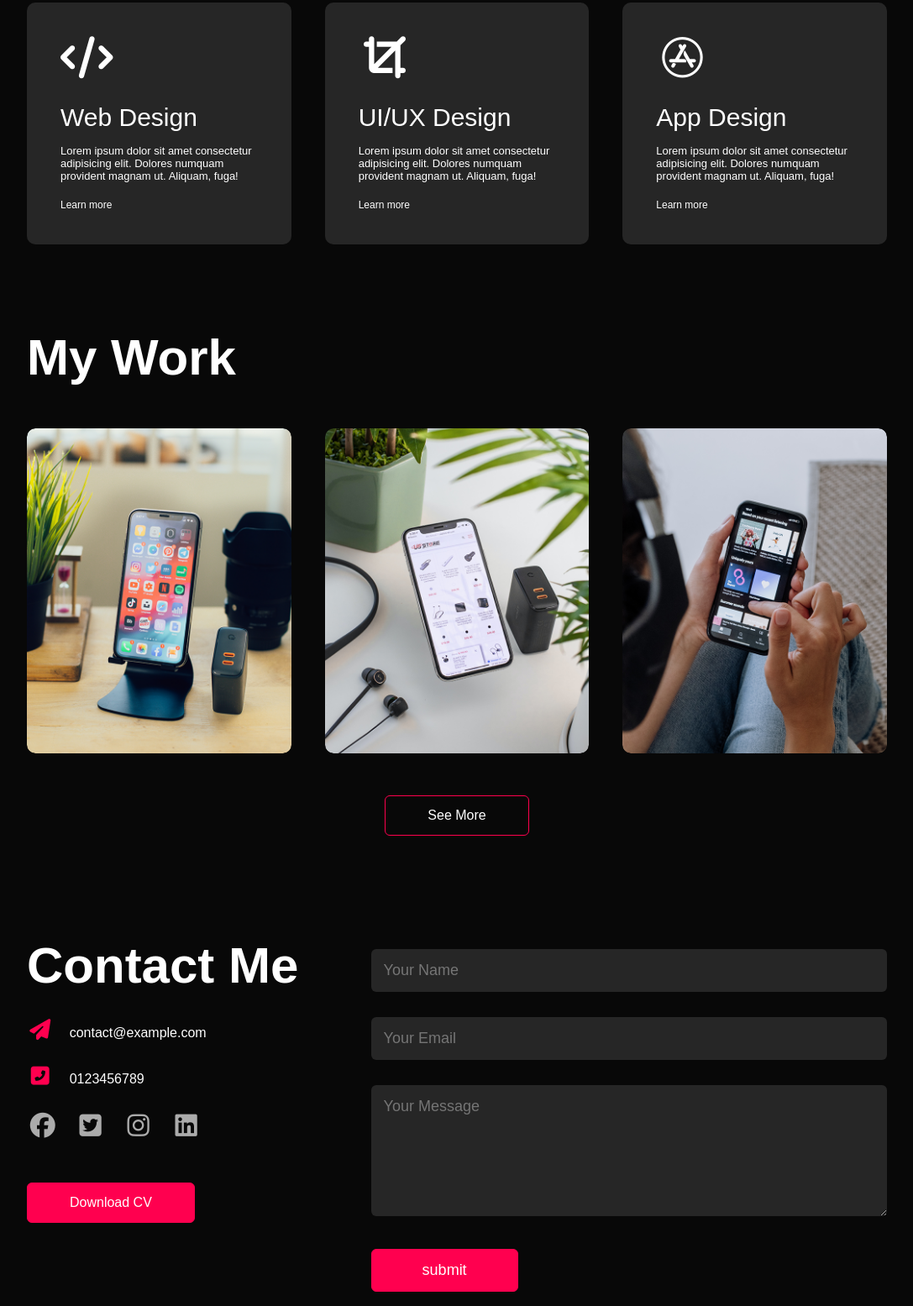
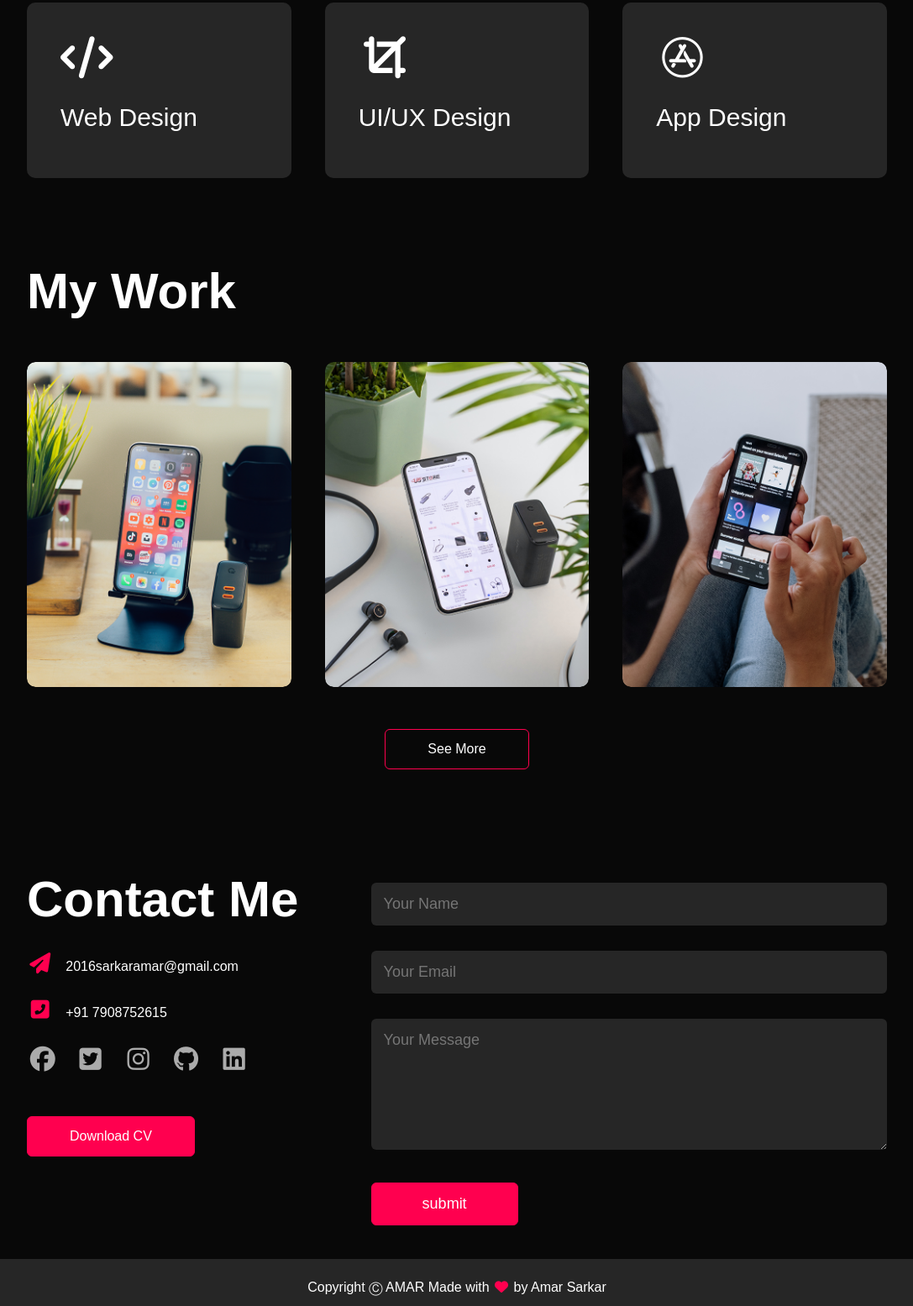
Before and after one commit to amarsarkar007/amarsarkar007.github.io, a plain HTML site: page index.html in a window 1280 px wide. Shown: the part 1508-3063 px from the top of the page at 84% size, without its empty margins (96-1183 px from the left). Drawn offline with Linux system fonts and the light colour scheme.

Commit message:
add contact links

```diff
--- a/index.html
+++ b/index.html
@@ -73,9 +73,9 @@
                     <div class="tab-contents" id="education">
                         <ul>
                             <li><span>Bachelor of Technology - Computer science and Engineering (2017-2021)</span><br>from University of Engineering and
-                                Management, Kolkata with 7.81 DGPA</li>
-                            <li><span>Higher Secondary (2017)</span><br>from Digha Vidyabhawan with 70%</li>
-                            <li><span>Secondary (2015)</span><br>from Digha Vidyabhawan with 86%</li>
+                                Management, Kolkata</li>
+                            <li><span>Higher Secondary (2017)</span><br>from Digha Vidyabhawan</li>
+                            <li><span>Secondary (2015)</span><br>from Digha Vidyabhawan</li>
 
 
                         </ul>
@@ -93,23 +93,23 @@
                 <div>
                     <i class="fas fa-code"></i>
                     <h2>Web Design</h2>
-                    <p>Lorem ipsum dolor sit amet consectetur adipisicing elit. Dolores numquam provident magnam ut.
+                    <!-- <p>Lorem ipsum dolor sit amet consectetur adipisicing elit. Dolores numquam provident magnam ut.
                         Aliquam, fuga!</p>
-                    <a href="#">Learn more</a>
+                    <a href="#">Learn more</a> -->
                 </div>
                 <div>
                     <i class="fas fa-crop"></i>
                     <h2>UI/UX Design</h2>
-                    <p>Lorem ipsum dolor sit amet consectetur adipisicing elit. Dolores numquam provident magnam ut.
+                    <!-- <p>Lorem ipsum dolor sit amet consectetur adipisicing elit. Dolores numquam provident magnam ut.
                         Aliquam, fuga!</p>
-                    <a href="#">Learn more</a>
+                    <a href="#">Learn more</a> -->
                 </div>
                 <div>
                     <i class="fab fa-app-store"></i>
                     <h2>App Design</h2>
-                    <p>Lorem ipsum dolor sit amet consectetur adipisicing elit. Dolores numquam provident magnam ut.
+                    <!-- <p>Lorem ipsum dolor sit amet consectetur adipisicing elit. Dolores numquam provident magnam ut.
                         Aliquam, fuga!</p>
-                    <a href="#">Learn more</a>
+                    <a href="#">Learn more</a> -->
                 </div>
 
             </div>
@@ -157,13 +157,14 @@
             <div class="row">
                 <div class="contact-left">
                     <h1 class="sub-title">Contact Me</h1>
-                    <p><i class="fas fa-paper-plane"></i> contact@example.com</p>
-                    <p><i class="fas fa-phone-square-alt"></i> 0123456789</p>
+                    <p><i class="fas fa-paper-plane"></i>2016sarkaramar@gmail.com</p>
+                    <p><i class="fas fa-phone-square-alt"></i>+91 7908752615</p>
                     <div class="social-icons">
-                        <a href=""><i class="fab fa-facebook"></i></a>
+                        <a href="https://www.facebook.com/amar.sarkar.90281" target="_blank"><i class="fab fa-facebook"></i></a>
                         <a href=""><i class="fab fa-twitter-square"></i></a>
                         <a href=""><i class="fab fa-instagram"></i></a>
-                        <a href=""><i class="fab fa-linkedin"></i></a>
+                        <a href="https://github.com/amarsarkar007" target="_blank"><i class="fab fa-github"></i></a>
+                        <a href="https://www.linkedin.com/in/amar-sarkar-23412618b/" target="_blank"><i class="fab fa-linkedin"></i></a>
                     </div>
                     <a href="img/resume.pdf" download class="btn btn2">Download CV</a>
                 </div>
```
